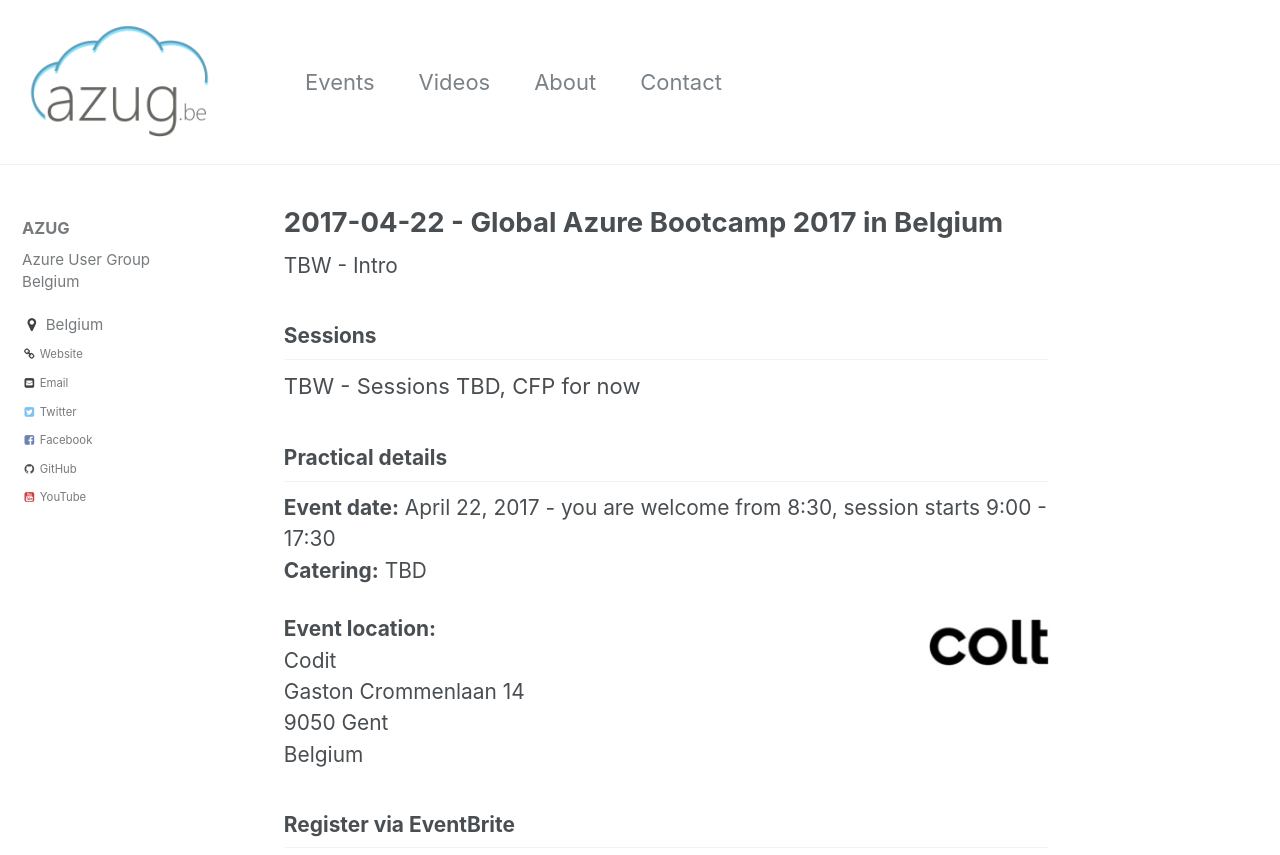
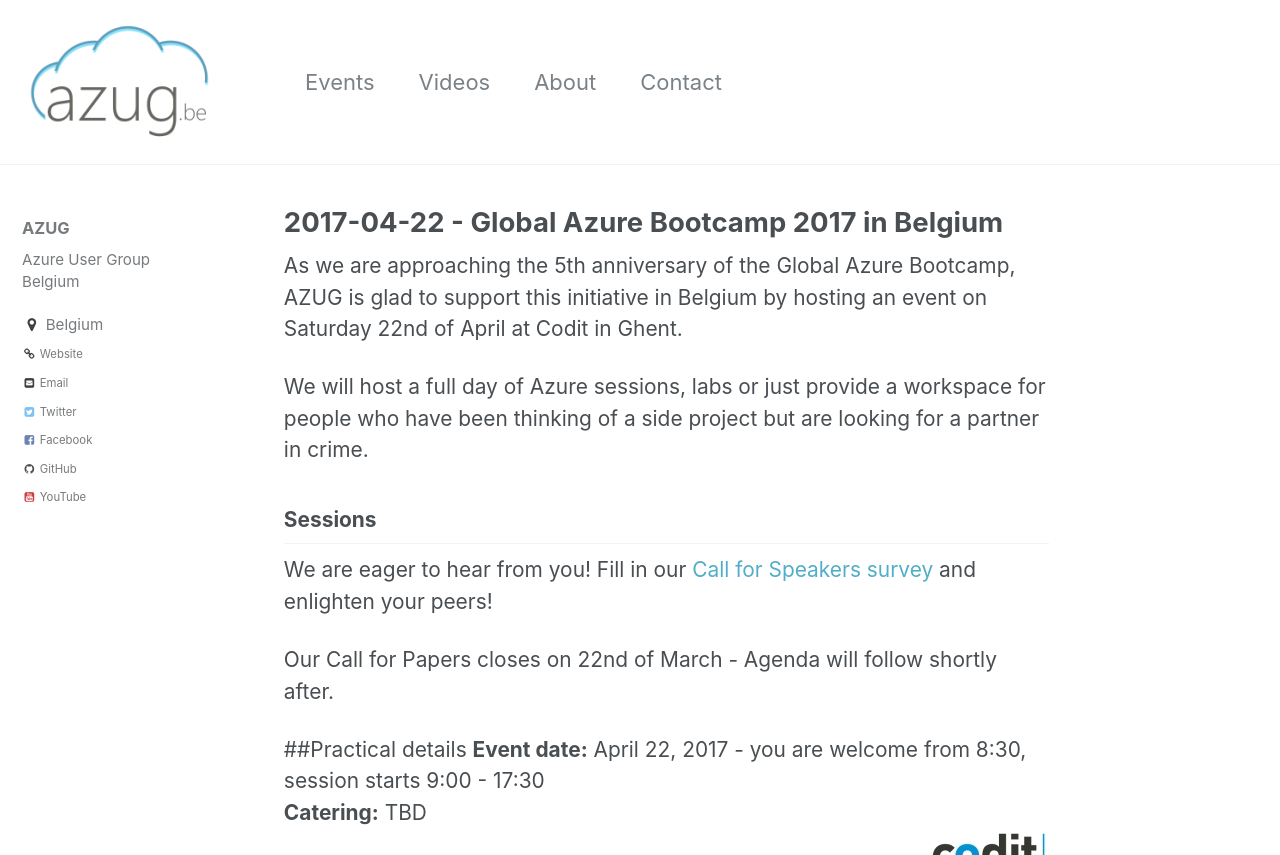
Before and after one commit to AzugBe/azugbe.github.io, a Jekyll site: the page built from _posts/events/2017-04-22---global-azure-bootcamp-2017.md, in a window 1280 px wide and 1400 px high, cut to the strip 0-855 px from the top of the window. Built offline with Jekyll 4.4.1, drawn with Linux system fonts in a browser that asks for light colours; some of the changed text lies outside the part shown.

Commit message:
Complete event page for GAB 2017

```diff
--- a/_posts/events/2017-04-22---global-azure-bootcamp-2017.md
+++ b/_posts/events/2017-04-22---global-azure-bootcamp-2017.md
@@ -13,16 +13,30 @@ redirect_from:
  - /2017-04-22---global-azure-bootcamp-2017.html
 ---
 
-TBW - Intro
-<div>
-<h2>Sessions</h2>
-TBW - Sessions TBD, CFP for now
-<h2>Practical details</h2>
-<p><strong>Event date:</strong>&nbsp;April 22, 2017 - you are welcome from 8:30, session starts 9:00 - 17:30<br><strong>Catering:</strong>&nbsp;TBD</p>
-<p><img width="120" height="60" align="right" alt="" src="/assets/media/sponsors/logo-colt.jpg"><strong>Event location:<br></strong>Codit<br> Gaston Crommenlaan 14<br>9050 Gent<br> Belgium</p>
-<h2>Register via EventBrite</h2>
+As we are approaching the 5th anniversary of the Global Azure Bootcamp, AZUG is glad to support this initiative in Belgium by hosting an event on Saturday 22nd of April at Codit in Ghent.
+
+We will host a full day of Azure sessions, labs or just provide a workspace for people who have been thinking of a side project but are looking for a partner in crime.
+
+## Sessions
+We are eager to hear from you! Fill in our [Call for Speakers survey](https://onedrive.live.com/survey?resid=5CFF7F4925C71F4F!81386&authkey=!APBQDaZiQ_VDh1U) and enlighten your peers!
+
+Our Call for Papers closes on 22nd of March - Agenda will follow shortly after.
+
+##Practical details
+**Event date:** April 22, 2017 - you are welcome from 8:30, session starts 9:00 - 17:30<br>
+**Catering:** TBD<br>
+<img width="120" height="60" align="right" alt="" src="/assets/media/sponsors/logo-codit.jpg">
+
+**Event location:**
+Codit<br>
+Gaston Crommenlaan 14<br>
+9050 Gent<br>
+Belgium
+
+
+## Register via EventBrite
 <div style="width: 100%; text-align: left;"><iframe src="//eventbrite.com/tickets-external?eid=31226260586&amp;ref=etckt" frameborder="0" height="360" width="100%" vspace="0" hspace="0" marginheight="5" marginwidth="5" scrolling="auto" allowtransparency="true"></iframe>
 <div style="font-family: Helvetica, Arial; font-size: 12px; padding: 10px 0 5px; margin: 2px; width: 100%; text-align: left;"><a class="powered-by-eb" style="color: #adb0b6; text-decoration: none;" target="_blank" href="http://www.eventbrite.com/">Powered by Eventbrite</a></div>
 </div>
-<p>Note that&nbsp;we can&nbsp;<em>not</em>&nbsp;guarantee the availability of the live stream. If no streaming is possible from the location, you'll not be able to follow this session live.</p>
-</div>
+
+Note that we can *not* guarantee the availability of the live stream. If no streaming is possible from the location, you'll not be able to follow this session live.
```
